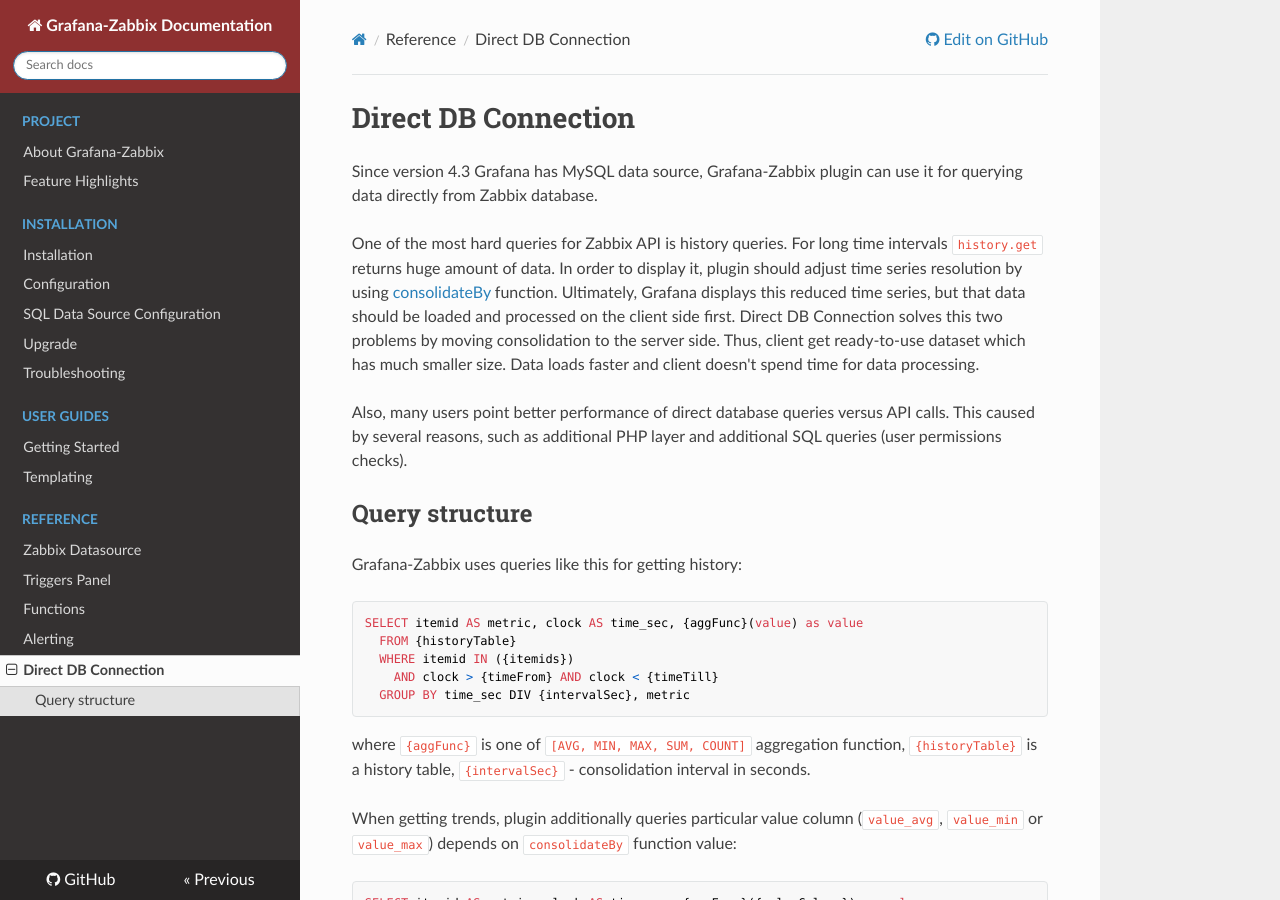
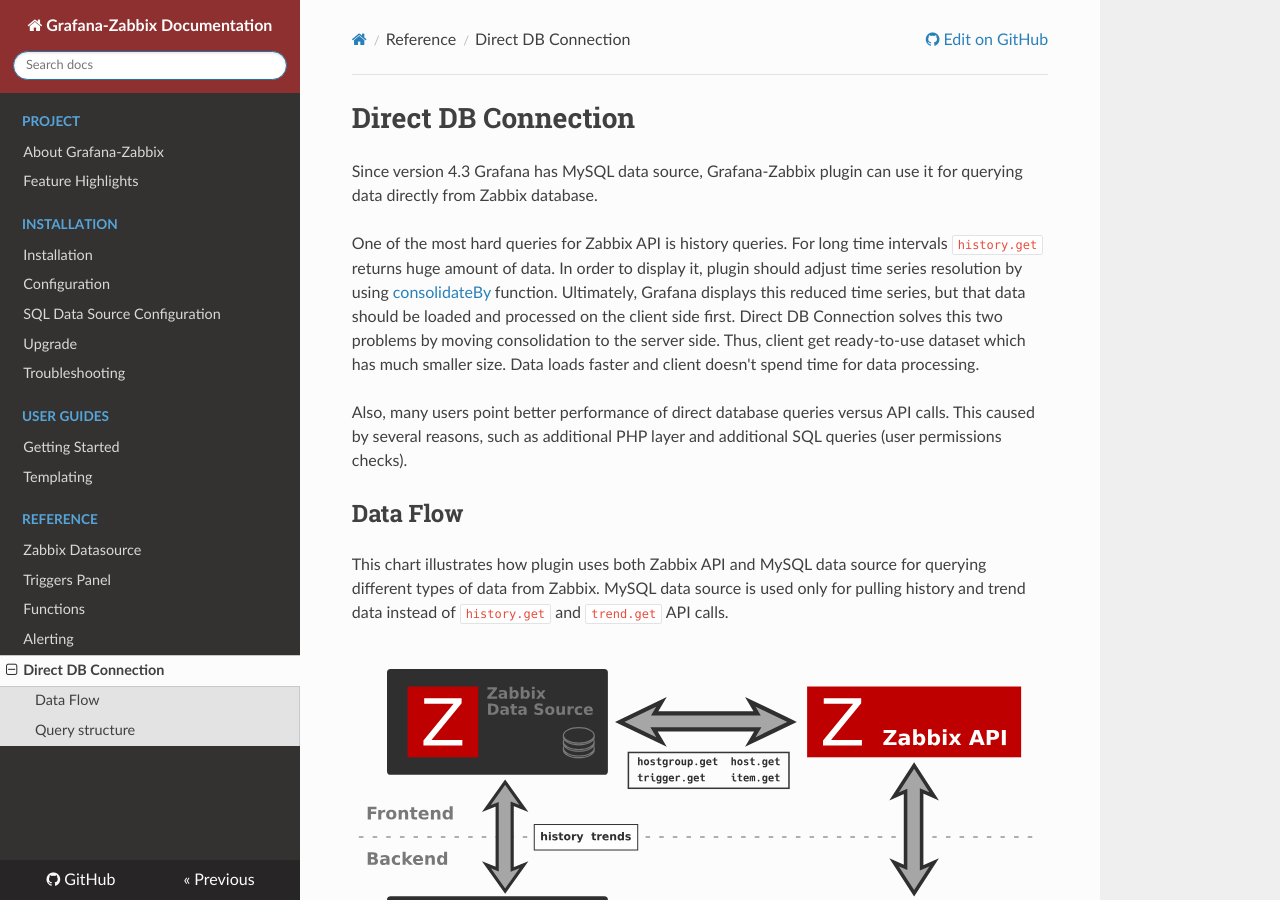
Before and after one commit to grafana/grafana-zabbix, an MkDocs documentation site: the page built from docs/sources/reference/direct-db-connection.md, in a window 1280 px wide and 900 px high. Built offline with MkDocs 1.6.1, drawn with Linux system fonts in a browser that asks for light colours; nearby versions of some CDN libraries; old or Windows-style settings are respelled for this version of MkDocs.

Commit message:
docs: add data flow chart for direct DB connection

```diff
--- a/docs/sources/reference/direct-db-connection.md
+++ b/docs/sources/reference/direct-db-connection.md
@@ -12,6 +12,14 @@
 
 Also, many users point better performance of direct database queries versus API calls. This caused by several reasons,
 such as additional PHP layer and additional SQL queries (user permissions checks).
+
+## Data Flow
+
+This chart illustrates how plugin uses both Zabbix API and MySQL data source for querying different types
+of data from Zabbix. MySQL data source is used only for pulling history and trend data instead of `history.get`
+and `trend.get` API calls.
+
+[![Direct DB Connection](../img/reference-direct-db-connection.svg)](../img/reference-direct-db-connection.svg)
 
 ## Query structure
 
```
Also changed, not shown: docs/sources/img/reference-direct-db-connection.svg (added).
